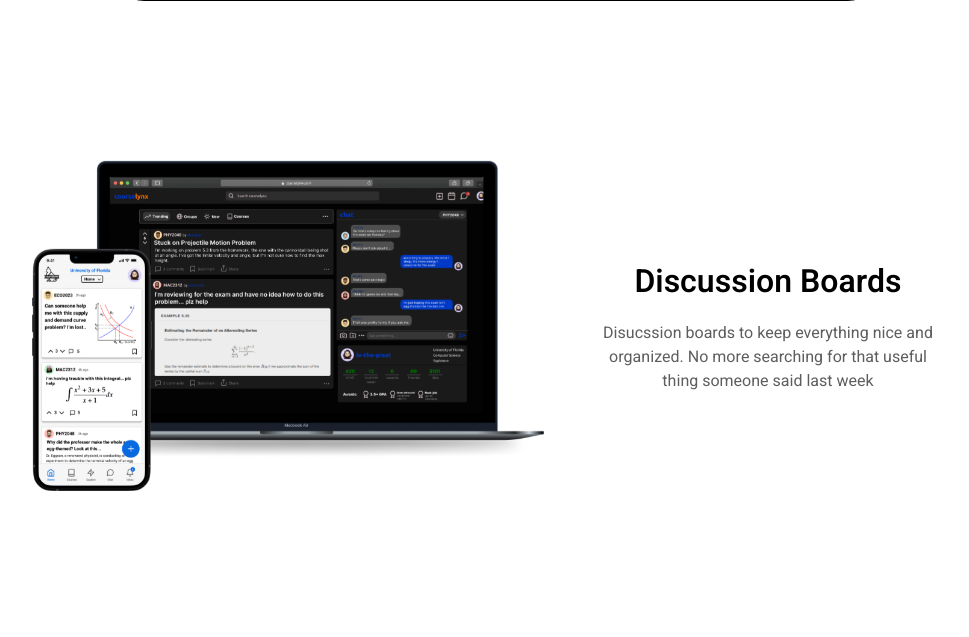
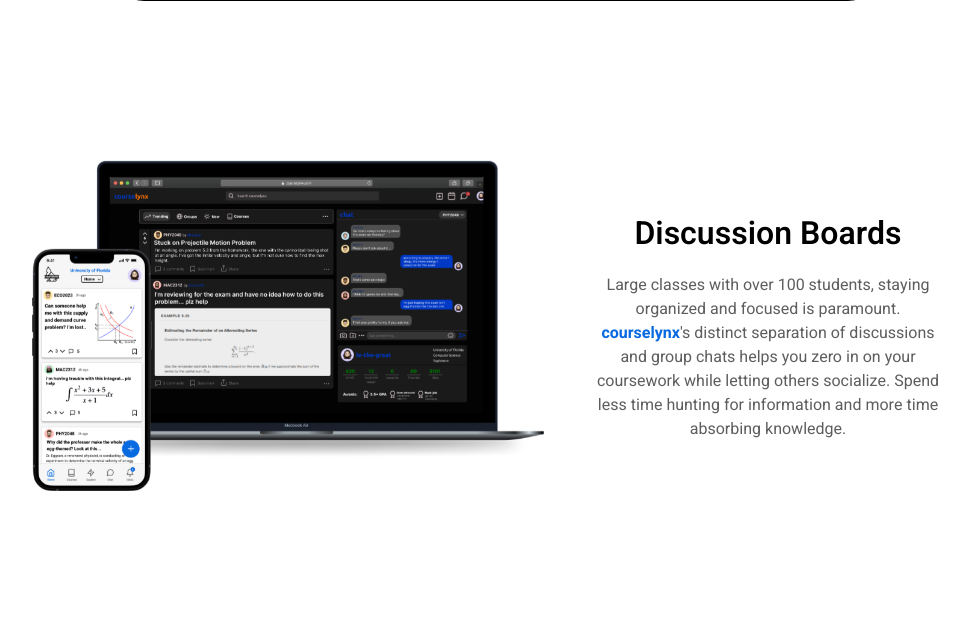
Before and after one commit to Courselynx/landing-page, a Flask app: page / in a window 1280 px wide. Shown: the part 1588-2225 px from the top of the page, without its empty margins (144-1113 px from the left). Run offline with Flask 3, Linux system fonts and the light colour scheme.

Commit message:
discussion board content

```diff
--- a/templates/index.html
+++ b/templates/index.html
@@ -54,7 +54,7 @@
             <img class="phoneputer" src="{{ url_for('static', filename='images/phone-mac.png') }}" alt="phone and computer displaying user interface">
             <div class="text dbs">
                 <h1 class="big-text two">Discussion Boards</h1>
-                <p class="info">Disucssion boards to keep everything nice and organized. No more searching for that useful thing someone said last week</p>
+                <p class="info">Large classes with over 100 students, staying organized and focused is paramount. <span class="blue">courselynx</span>'s distinct separation of discussions and group chats helps you zero in on your coursework while letting others socialize. Spend less time hunting for information and more time absorbing knowledge.</p>
             </div>
         </section>
         <section class="container-three four">
```
